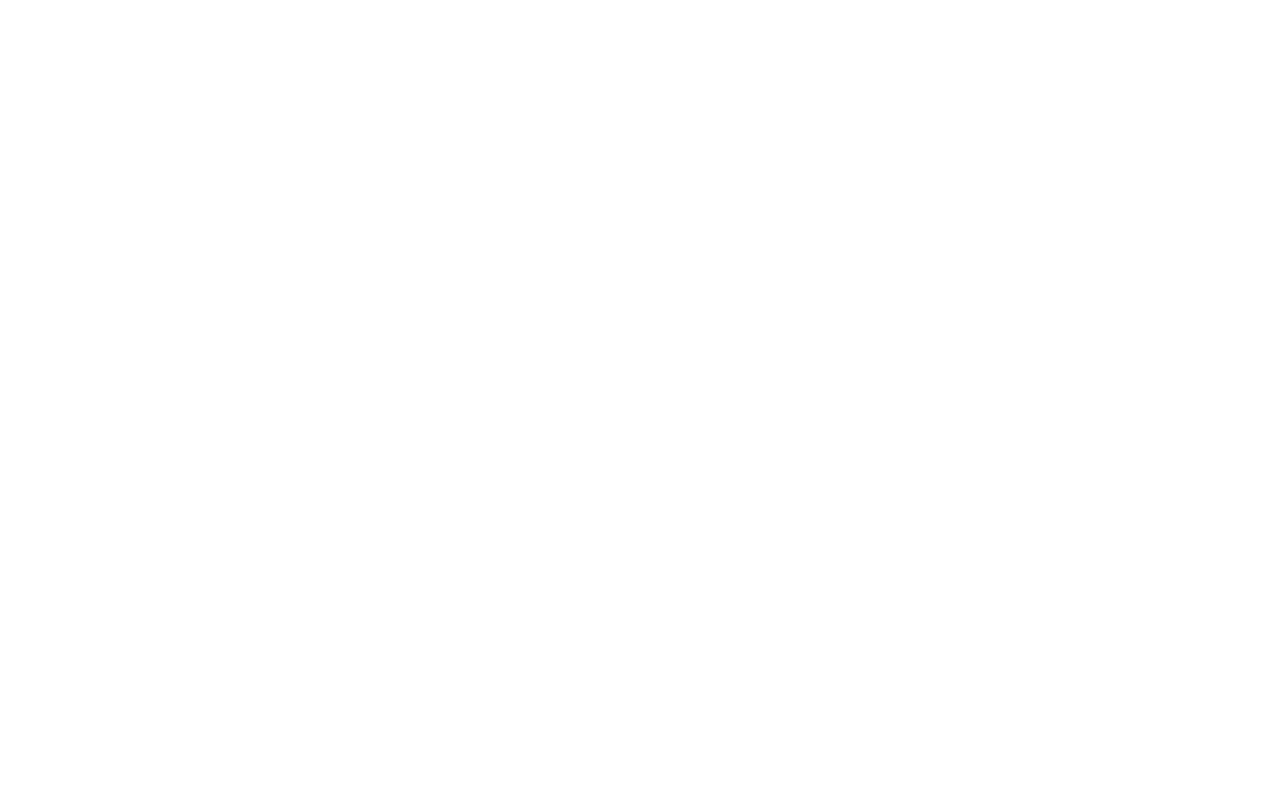
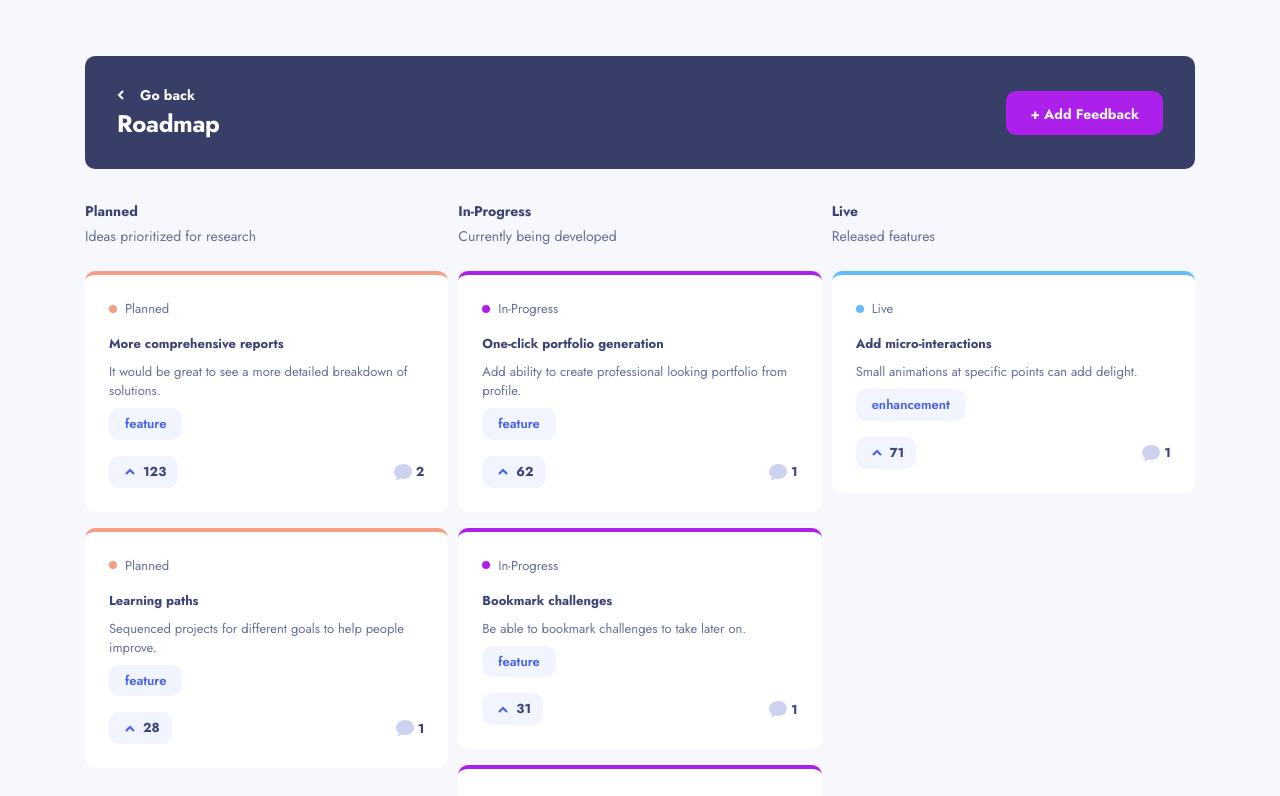
Before and after one commit to AbroShahzeb/feedbacia, a React (Vite) app: page /roadmap in a window 1280 px wide. Before the commit this address had no page. Shown: the top 796 px of the page. Built offline with nearby package versions, Linux system fonts and the light colour scheme.

Commit message:
Roadmap section completed

```diff
--- a/src/generalComponents/Button.jsx
+++ b/src/generalComponents/Button.jsx
@@ -8,6 +8,7 @@
   variant = "primary",
   onClick,
   type = "button",
+  style,
 }) => {
   const navigate = useNavigate();
 
@@ -25,6 +26,7 @@
     back: "py-4 px-10 h-[53px] rounded-[10px] bg-grey-500 text-grey-100 text-[14px] font-bold leading-normal hover:underline ",
     "back-transparent":
       "text-grey-300 text-[14px] font-bold leading-normal hover:underline",
+
     link: "text-grey-300 text-[13px] font-semibold leading-normal underline disabled:opacity-25",
   };
   return (
@@ -40,9 +42,10 @@
         onClick && onClick();
       }}
       type={type}
+      style={style}
     >
       {(variant === "back" || variant === "back-transparent") && (
-        <span className="text-secondary">
+        <span>
           <IconArrowLeft />
         </span>
       )}
--- a/src/generalComponents/UpvoteCount.jsx
+++ b/src/generalComponents/UpvoteCount.jsx
@@ -1,6 +1,11 @@
 import { IconArrowUp } from "../assets/svgAssetsComponents/IconArrowUp";
 
-export const UpvoteCount = ({ upvotes, upvoted = false, onClick }) => {
+export const UpvoteCount = ({
+  upvotes,
+  upvoted = false,
+  onClick,
+  forSmallScreens,
+}) => {
   return (
     <button
       className={` text-[13px] p-2 pl-4 pr-3 md:pl-2 md:pr-2 rounded-[10px] h-8 md:h-[53px] font-bold flex md:flex-col gap-2 items-center justify-end transition-all  ${
@@ -9,6 +14,11 @@
           : "bg-grey-100 text-grey-400 hover:bg-[#CFD7FF]"
       }`}
       onClick={() => onClick && onClick()}
+      style={{
+        flexDirection: forSmallScreens && "row",
+        padding: forSmallScreens && "8px 12px 8px 16px",
+        height: forSmallScreens && "32px",
+      }}
     >
       <span className={`${upvoted ? "text-grey-0" : "text-secondary"}`}>
         <IconArrowUp />
--- /dev/null
+++ b/src/modules/private/roadmap/components/header/index.jsx
@@ -0,0 +1,21 @@
+import { Link } from "react-router-dom";
+import { Button } from "../../../../../generalComponents";
+
+export const Header = () => {
+  return (
+    <div className="p-6 md:px-8 bg-grey-500 flex items-center gap-3 justify-between md:rounded-[10px] md:h-[113px] max-w-[1110px] mx-auto">
+      <div>
+        <Link to="/add-feedback">
+          <Button
+            variant="back-transparent"
+            label="Go back"
+            style={{ color: "#fff" }}
+          />
+        </Link>
+        <p className="text-xl text-grey-0 font-bold md:text-3xl">Roadmap</p>
+      </div>
+
+      <Button label="+ Add Feedback" />
+    </div>
+  );
+};
--- /dev/null
+++ b/src/modules/private/roadmap/components/index.js
@@ -0,0 +1,6 @@
+import { Header } from "./header";
+import { Tabs } from "./tabs";
+import { MobileRoadmap } from "./mobileRoadmap";
+import { RoadmapCard } from "./roadmapCard";
+
+export { Header, Tabs, MobileRoadmap, RoadmapCard };
--- /dev/null
+++ b/src/modules/private/roadmap/components/mobileRoadmap/index.jsx
@@ -0,0 +1,54 @@
+import { useEffect, useState } from "react";
+import { productRequests } from "../../../../../data";
+import { FeedbackCard } from "../../../suggestion/components";
+import { Tabs } from "../tabs";
+
+export const MobileRoadmap = () => {
+  const [activeTab, setActiveTab] = useState({
+    id: 0,
+    title: "Planned",
+    desc: "Ideas prioritized for research",
+    value: "planned",
+    count: 2,
+  });
+
+  const [feedbacks, setFeedbacks] = useState(productRequests);
+
+  const filterFeedbacks = (activeTab) => {
+    let baseFeedbacks = productRequests;
+    const updatedFeedbacks = baseFeedbacks.filter(
+      (feedback) => feedback.status === activeTab.value
+    );
+    setFeedbacks(updatedFeedbacks);
+  };
+
+  useEffect(() => {
+    filterFeedbacks(activeTab);
+  }, [activeTab]);
+  return (
+    <>
+      <div className="md:hidden">
+        <Tabs activeTab={activeTab} setActiveTab={setActiveTab} />
+      </div>
+
+      <div className="p-6 md:hidden">
+        <div className="flex flex-col gap-1">
+          <p className="text-xl font-bold text-grey-400">
+            {activeTab?.title} ({activeTab?.count})
+          </p>
+          <p className="text-xs text-grey-300">{activeTab?.desc}</p>
+        </div>
+      </div>
+
+      <div className="p-6 flex flex-col gap-4 md:hidden">
+        {feedbacks?.map((feedback) => (
+          <FeedbackCard
+            feedback={feedback}
+            isRoadmapFeedback={true}
+            activeTab={activeTab}
+          />
+        ))}
+      </div>
+    </>
+  );
+};
--- /dev/null
+++ b/src/modules/private/roadmap/components/roadmapCard/index.jsx
@@ -0,0 +1,50 @@
+import { CategoryTag, UpvoteCount } from "../../../../../generalComponents";
+import iconComment from "../../../../../assets/shared/icon-comments.svg";
+
+export const RoadmapCard = ({ feedback, activeTab }) => {
+  return (
+    <div
+      className={`bg-grey-0 rounded-[10px] p-6   ${`border-t-4 ${activeTab.border} `}`}
+    >
+      <div className="flex items-center gap-2 text-xs text-grey-300 mb-4">
+        <span
+          className={`${activeTab?.icon} size-2 rounded-full flex-shrink-0`}
+        ></span>
+        {activeTab?.title}
+      </div>
+
+      <div>
+        <div>
+          <h3
+            className="text-xs  font-bold text-grey-400 hover:underline cursor-pointer"
+            onClick={() => navigate(`/details/${feedback.id}`)}
+          >
+            {feedback.title}
+          </h3>
+          <p className="mt-[9px] text-xs  text-grey-300">
+            {feedback.description}
+          </p>
+          <div className="mt-2">
+            <CategoryTag tagName={feedback.category} />
+          </div>
+        </div>
+      </div>
+
+      <div className="flex  mt-4 items-center gap-2 justify-between">
+        <div className="block">
+          <UpvoteCount upvotes={feedback.upvotes} forSmallScreens={true} />
+        </div>
+        <div className="flex items-center gap-1 text-grey-400">
+          <img src={iconComment} alt="Comments Icon" />
+          <p
+            className={`text-xs font-bold ${
+              feedback?.comments?.length ? "opacity-100" : "opacity-50"
+            }`}
+          >
+            {feedback?.comments?.length || 0}
+          </p>
+        </div>
+      </div>
+    </div>
+  );
+};
--- /dev/null
+++ b/src/modules/private/roadmap/components/tabs/index.jsx
@@ -0,0 +1,41 @@
+const tabs = [
+  {
+    id: 0,
+    title: "Planned",
+    desc: "Ideas prioritized for research",
+    value: "planned",
+    count: 2,
+  },
+  {
+    id: 1,
+    title: "In-Progress",
+    desc: "Currently being developed",
+    value: "in-progress",
+    count: 3,
+  },
+  {
+    id: 2,
+    title: "Live",
+    desc: "Released features",
+    value: "live",
+    count: 1,
+  },
+];
+
+export const Tabs = ({ activeTab, setActiveTab }) => {
+  return (
+    <div className="flex  border-b border-[#8C92B3]/25">
+      {tabs.map((tab) => (
+        <button
+          key={tab.id}
+          className={`flex-1 p-5 pb-4 border-b-4 text-xs font-bold text-grey-400 ${
+            tab.id === activeTab.id ? "border-primary" : "border-transparent"
+          }`}
+          onClick={() => setActiveTab(tab)}
+        >
+          {tab.title} ({tab.count})
+        </button>
+      ))}
+    </div>
+  );
+};
--- /dev/null
+++ b/src/modules/private/roadmap/index.jsx
@@ -0,0 +1,69 @@
+import { Header, MobileRoadmap, RoadmapCard } from "./components";
+import { productRequests } from "../../../data";
+import { useState } from "react";
+
+export const Roadmap = () => {
+  const [feedbacks, setFeedbacks] = useState(productRequests);
+  const tabs = [
+    {
+      id: 0,
+      title: "Planned",
+      count: "0",
+      icon: "bg-accent-peach",
+      border: "border-accent-peach",
+      value: "planned",
+      desc: "Ideas prioritized for research",
+    },
+    {
+      id: 1,
+      title: "In-Progress",
+      count: "0",
+      icon: "bg-primary",
+      border: "border-primary",
+      value: "in-progress",
+      desc: "Currently being developed",
+    },
+    {
+      id: 2,
+      title: "Live",
+      count: "0",
+      icon: "bg-accent-cyan",
+      border: "border-accent-cyan",
+      value: "live",
+      desc: "Released features",
+    },
+  ];
+
+  const filterFeedbacks = (roadmapTitle) => {
+    return productRequests.filter(
+      (feedback) => feedback.status === roadmapTitle
+    );
+  };
+
+  return (
+    <main className="md:px-10 md:py-[56px] md:pb-[95px] bg-grey-50 min-h-screen ">
+      <Header />
+
+      <MobileRoadmap />
+
+      <div className="hidden md:flex gap-[10px] max-w-[1110px] mx-auto">
+        {tabs.map((tab) => (
+          <div className="flex-1">
+            <div className="mt-8 mb-6">
+              <h3 className="text-[14px] font-bold text-grey-400 leading-[-0.194px]">
+                {tab.title}
+              </h3>
+              <p className="text-[14px] text-grey-300 mt-1">{tab.desc}</p>
+            </div>
+
+            <div className="flex flex-col gap-4">
+              {filterFeedbacks(tab.value)?.map((filteredFeedback) => (
+                <RoadmapCard feedback={filteredFeedback} activeTab={tab} />
+              ))}
+            </div>
+          </div>
+        ))}
+      </div>
+    </main>
+  );
+};
--- a/src/modules/private/suggestion/components/feedbackCard/index.jsx
+++ b/src/modules/private/suggestion/components/feedbackCard/index.jsx
@@ -2,11 +2,59 @@
 import iconComment from "../../../../../assets/shared/icon-comments.svg";
 
 import { useNavigate } from "react-router-dom";
+import { useEffect, useState } from "react";
 
-export const FeedbackCard = ({ feedback }) => {
+const roadMaps = [
+  {
+    id: 0,
+    title: "Planned",
+    count: "0",
+    icon: "bg-accent-peach",
+    border: "border-accent-peach",
+  },
+  {
+    id: 1,
+    title: "In-Progress",
+    count: "0",
+    icon: "bg-primary",
+    border: "border-primary",
+  },
+  {
+    id: 2,
+    title: "Live",
+    count: "0",
+    icon: "bg-accent-cyan",
+    border: "border-accent-cyan",
+  },
+];
+
+export const FeedbackCard = ({
+  feedback,
+  isRoadmapFeedback = false,
+  activeTab = "",
+}) => {
   const navigate = useNavigate();
+
+  const activeRoadMap = roadMaps.filter(
+    (roadmap) => roadmap.title === activeTab?.title
+  )[0];
+
   return (
-    <div className="bg-grey-0 rounded-[10px] p-6 md:px-8 md:py-7 md:flex md:items-start md:gap-10">
+    <div
+      className={`bg-grey-0 rounded-[10px] p-6 md:px-8 md:py-7 md:flex md:items-start md:gap-10 ${
+        isRoadmapFeedback &&
+        activeRoadMap &&
+        `border-t-4 ${activeRoadMap.border} `
+      }`}
+    >
+      {isRoadmapFeedback && (
+        <div className="flex items-center gap-2 text-xs text-grey-300 mb-4">
+          <span
+            className={`${activeRoadMap?.icon} size-2 rounded-full flex-shrink-0`}
+          ></span>
+          {activeRoadMap?.title}
+        </div>
+      )}
       <div className="hidden md:flex">
         <UpvoteCount upvotes={feedback.upvotes} />
       </div>
--- a/src/routes/AppRouter.jsx
+++ b/src/routes/AppRouter.jsx
@@ -2,6 +2,7 @@
 import { AddEditFeedback } from "../modules/private/suggestion/components/addEditFeedback";
 import { Suggestion } from "../modules/private/suggestion";
 import { FeedbackDetail } from "../modules/private/suggestion/components";
+import { Roadmap } from "../modules/private/roadmap";
 
 export const AppRouter = () => {
   return (
@@ -14,6 +15,7 @@
           element={<AddEditFeedback isEdit={true} />}
         />
         <Route path="/add-feedback" element={<AddEditFeedback />} />
+        <Route path="/roadmap" element={<Roadmap />} />
       </Routes>
     </BrowserRouter>
   );
```
Also changed, not shown: src/modules/private/suggestion/components/roadmaps/index.jsx (+7 -6 lines).
